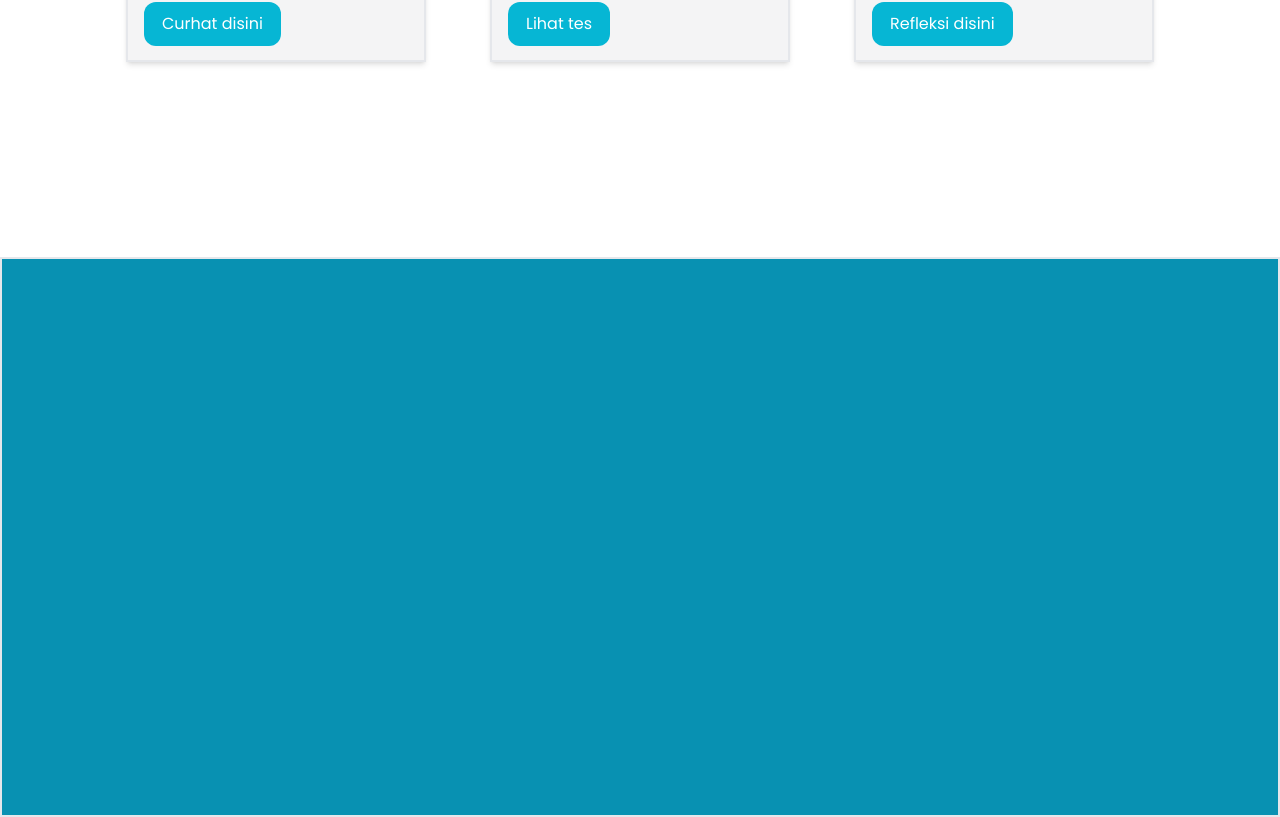
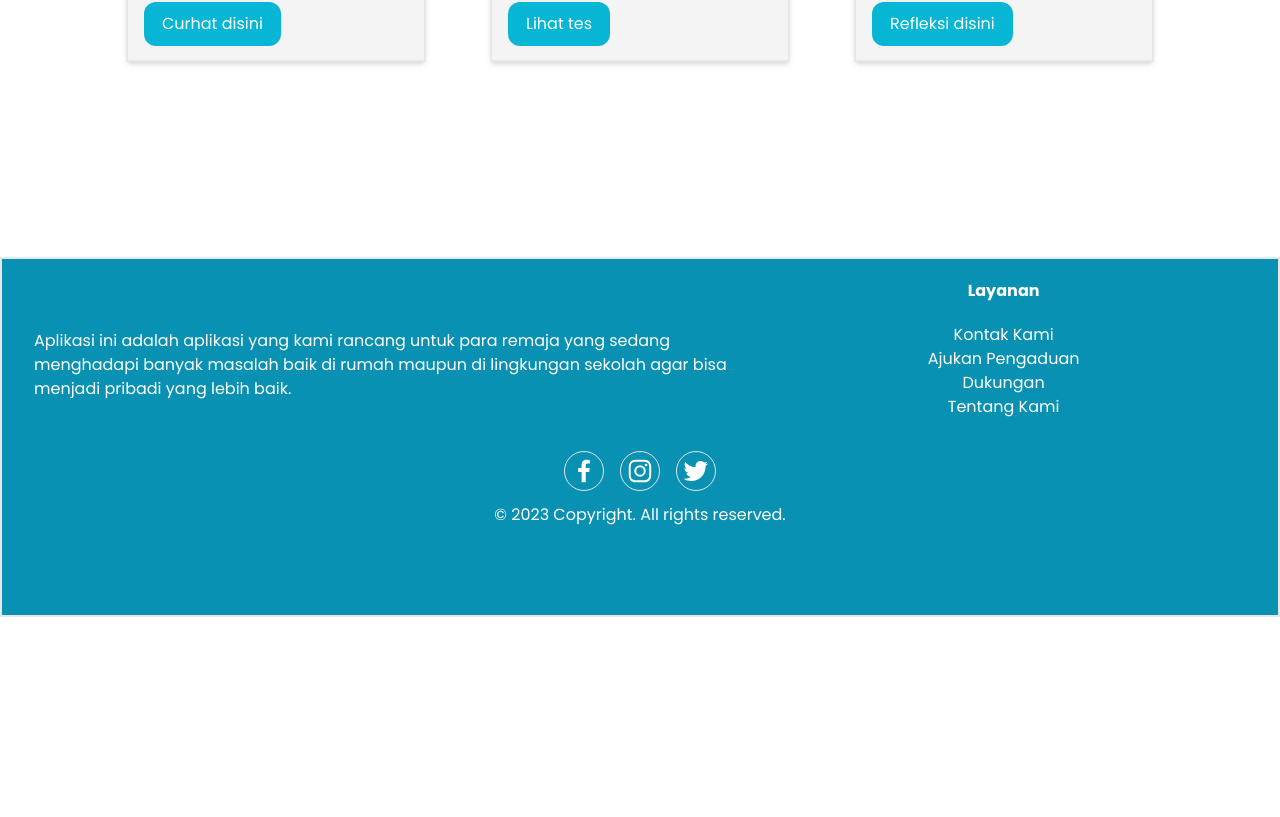
Before and after one commit to zackdesu/konseling-sekolah, a React (Vite) app in the folder frontend/: page / in a window 1280 px wide. Shown: the part 1343-2160 px from the top of the page. After the commit the page ends 1960 px from the top, so only its background shows below. Built offline with nearby package versions, Linux system fonts and the light colour scheme.

Commit message:
up: footer component

```diff
--- a/frontend/src/Pages/landingpage.tsx
+++ b/frontend/src/Pages/landingpage.tsx
@@ -1,3 +1,5 @@
+import Footer from "../Components/footer";
+
 const LandingPage = () => {
   const Card = ({
     img = "sharing",
@@ -64,7 +66,7 @@ const LandingPage = () => {
           button="Refleksi disini"
         />
       </div>
-      <div className="h-[70%] bg-cyan-600 border-2"></div>
+      <Footer />
     </>
   );
 };
```
